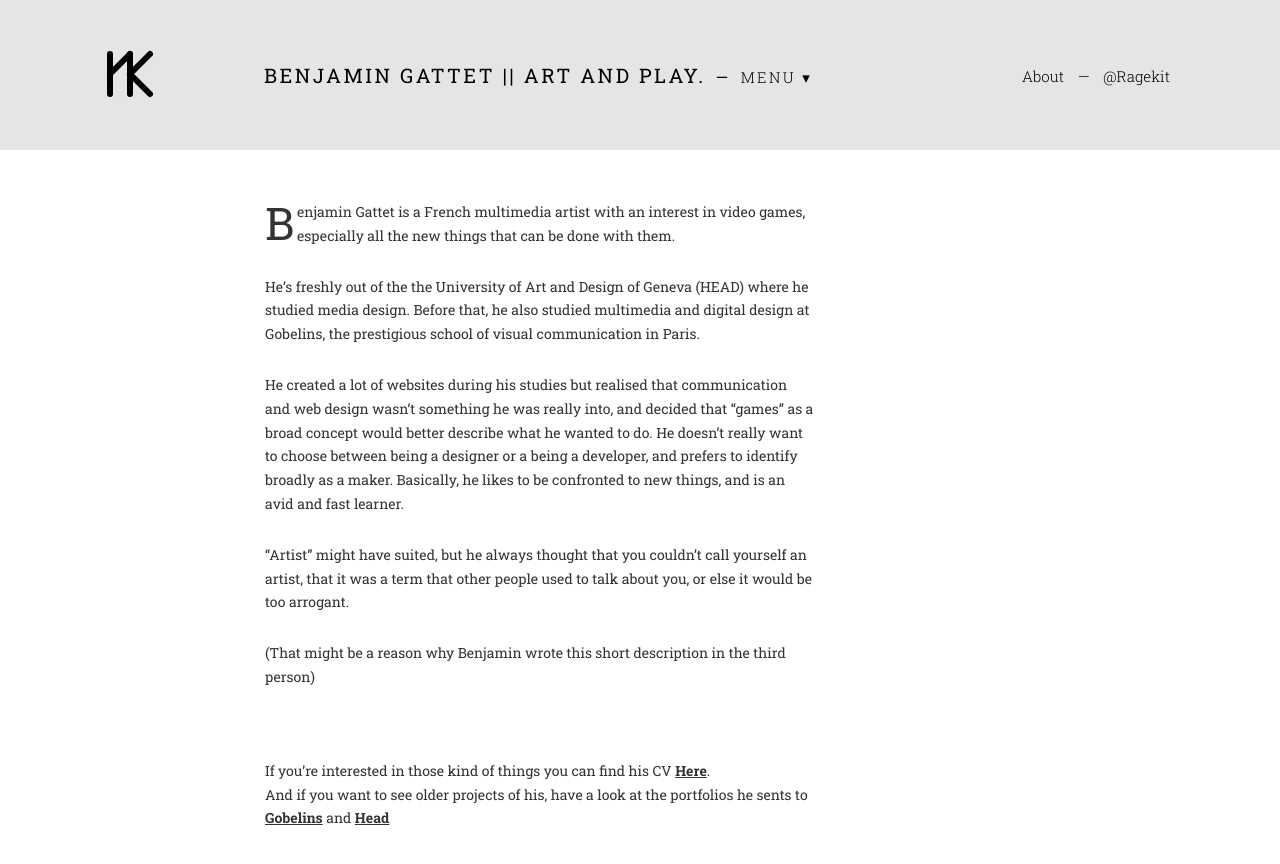
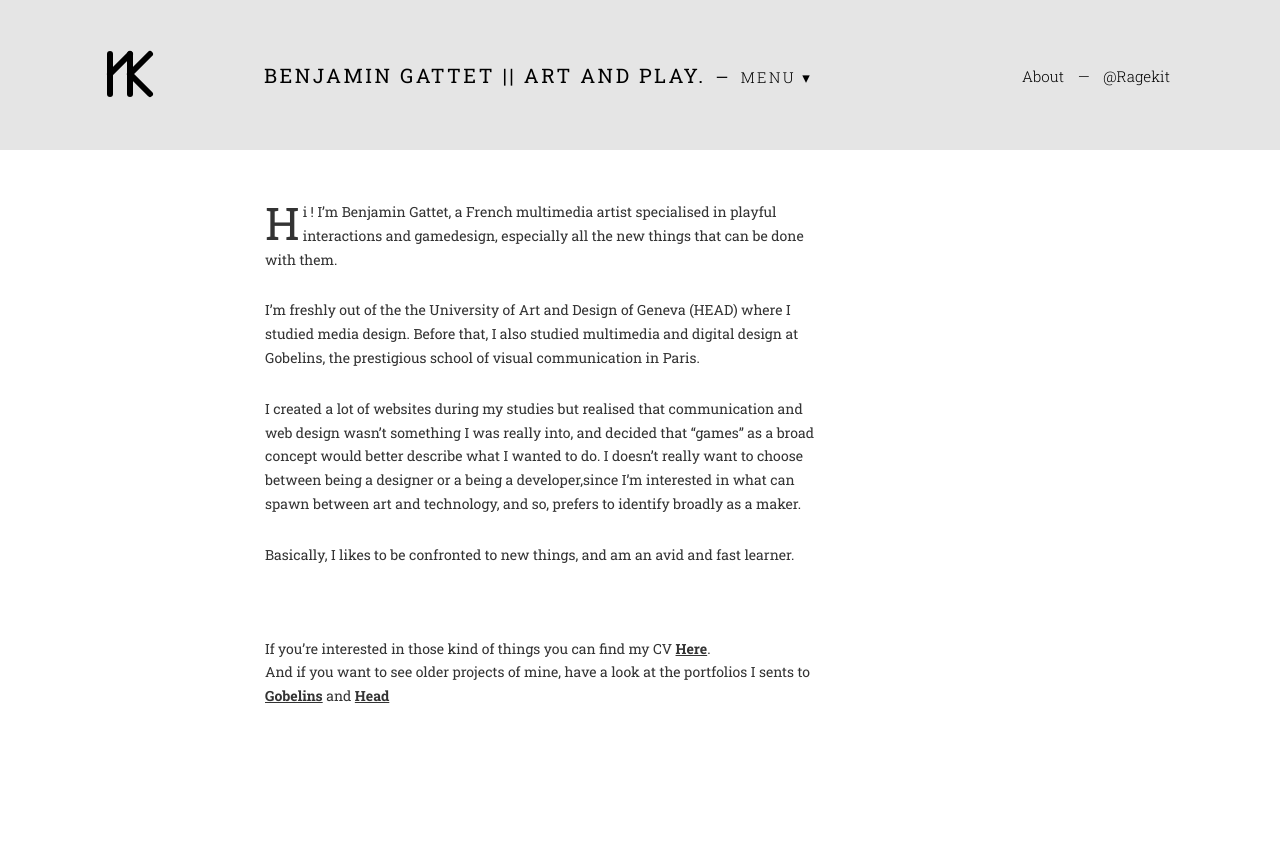
Before and after one commit to ragekit/ragekit.github.io, a Jekyll site: the page built from index.html, in a window 1280 px wide and 930 px high. Shown: the top 864 px of the window. Built offline with Jekyll 4.4.1, drawn with Linux system fonts in a browser that asks for light colours.

Commit message:
Update home.markdown
Correction of description and first person

```diff
--- a/_includes/home.markdown
+++ b/_includes/home.markdown
@@ -1,13 +1,11 @@
-Benjamin Gattet is a French multimedia artist with an interest in video games, especially all the new things that can be done with them.
+Hi ! I'm Benjamin Gattet, a French multimedia artist specialised in playful interactions and gamedesign, especially all the new things that can be done with them.
 
-He's freshly out of the the University of Art and Design of Geneva (HEAD) where he studied media design. Before that, he also studied multimedia and digital design at Gobelins, the prestigious school of visual communication in Paris.
+I'm freshly out of the the University of Art and Design of Geneva (HEAD) where I studied media design. Before that, I also studied multimedia and digital design at Gobelins, the prestigious school of visual communication in Paris.
 
-He created a lot of websites during his studies but realised that communication and web design wasn’t something he was really into, and decided that “games” as a broad concept would better describe what he wanted to do. He doesn't really want to choose between being a designer or a being a developer, and prefers to identify broadly as a maker.
-Basically, he likes to be confronted to new things, and is an avid and fast learner.
+I created a lot of websites during my studies but realised that communication and web design wasn’t something I was really into, and decided that “games” as a broad concept would better describe what I wanted to do.
+I doesn't really want to choose between being a designer or a being a developer,since I'm interested in what can spawn between art and technology, and so, prefers to identify broadly as a maker.
 
-"Artist" might have suited, but he always thought that you couldn't call yourself an artist, that it was a term that other people used to talk about you, or else it would be too arrogant.
+Basically, I likes to be confronted to new things, and am an avid and fast learner.
 
-(That might be a reason why Benjamin wrote this short description in the third person)
-
-If you're interested in those kind of things you can find his CV [Here]({{ "assets/cv.pdf" | prepend: site.baseurl }}).
-And if you want to see older projects of his, have a look at the portfolios he sents to [Gobelins]({{ "assets/gobelins2010.pdf" | prepend: site.baseurl }}) and [Head]({{ "assets/head2012.pdf" | prepend: site.baseurl }})
+If you're interested in those kind of things you can find my CV [Here]({{ "assets/cv.pdf" | prepend: site.baseurl }}).
+And if you want to see older projects of mine, have a look at the portfolios I sents to [Gobelins]({{ "assets/gobelins2010.pdf" | prepend: site.baseurl }}) and [Head]({{ "assets/head2012.pdf" | prepend: site.baseurl }})
```
